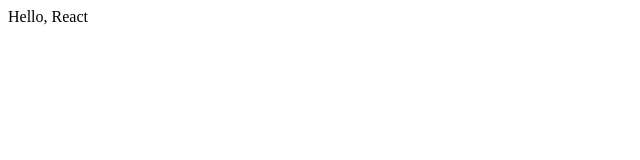
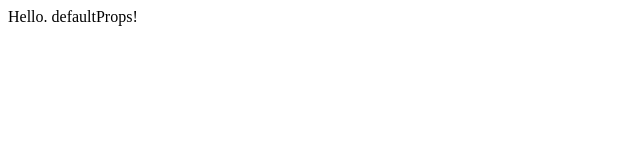
Before and after one commit to yofio/study-typescript, a React (Create React App) app in the folder my-first-react-app-in-typescript/: page / in a window 1280 px wide. Shown: the top 160 px of the page, without its empty margins (0-640 px from the left). Built offline with nearby package versions, Linux system fonts and the light colour scheme.

Commit message:
関数に型定義とpropsの初期値の設定を試した

```diff
--- a/my-first-react-app-in-typescript/src/App.tsx
+++ b/my-first-react-app-in-typescript/src/App.tsx
@@ -1,11 +1,15 @@
 import React from "react";
 
 interface AppProps {
-  message: string;
+  message?: string;
 }
 
-const App = ({ message }: AppProps) => {
+const App: React.FunctionComponent<AppProps> = ({ message }) => {
   return <div>{message}</div>;
 };
 
+App.defaultProps = {
+  message: "Hello. defaultProps!",
+};
+
 export default App;
--- a/my-first-react-app-in-typescript/src/index.tsx
+++ b/my-first-react-app-in-typescript/src/index.tsx
@@ -2,7 +2,4 @@ import React from "react";
 import ReactDOM from "react-dom";
 import App from "./App";
 
-ReactDOM.render(
-  <App message="Hello, React" />,
-  document.getElementById("root")
-);
+ReactDOM.render(<App />, document.getElementById("root"));
```
